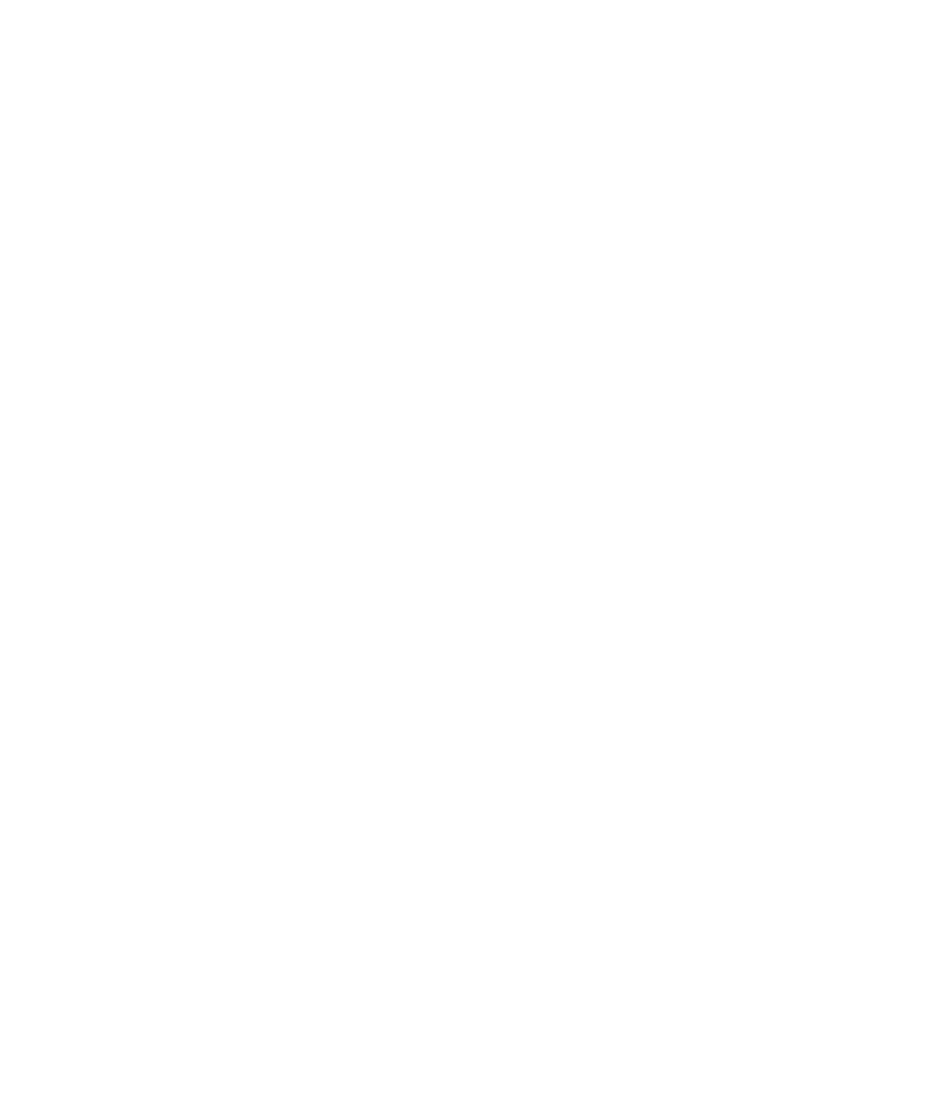
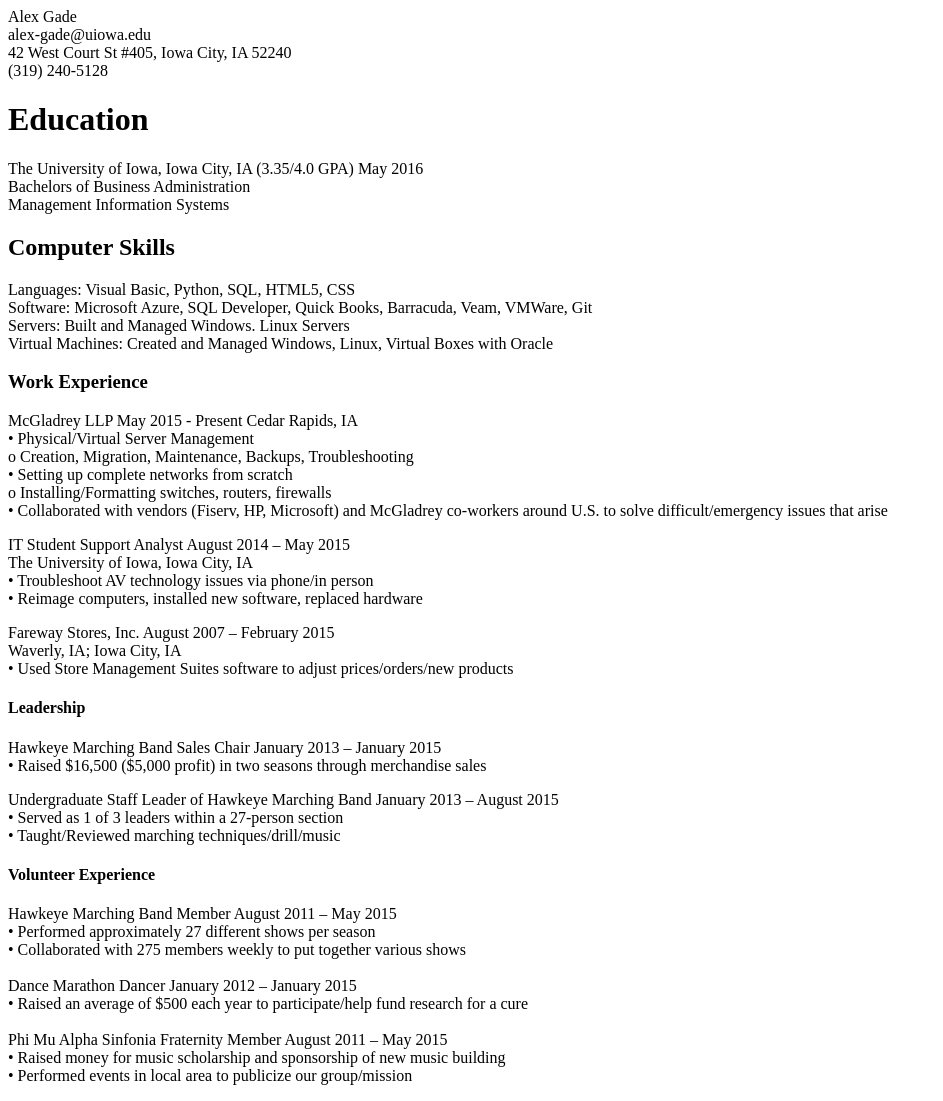
Before and after one commit to agade/hw2, a plain HTML site: page resume.html in a window 1280 px wide. Shown: the whole page, without its empty margins (0-943 px from the left). Before the commit the page ends 800 px from the top, so only its background shows below. Drawn offline with Linux system fonts and the light colour scheme.

Commit message:
Added resume in a div. Put each section into its own paragraph..hopefully I did it correctly. Will focus on aligning it to the left next.

```diff
--- a/resume.html
+++ b/resume.html
@@ -5,3 +5,79 @@
 <Title> Alex's Resume</title>
 </head>
 <body>
+<div id="resume">
+<h0>
+ Alex Gade <br>
+alex-gade@uiowa.edu <br>
+42 West Court St #405, Iowa City, IA 52240 <br>
+(319) 240-5128 <br>
+</h0>
+
+
+<h1>Education</h1>
+<p>
+The University of Iowa, Iowa City, IA (3.35/4.0 GPA)				                May 2016<br>
+			Bachelors of Business Administration<br>
+			Management Information Systems<br>
+</p>
+
+<h2> Computer Skills </h2>
+<p>
+Languages: Visual Basic, Python, SQL, HTML5, CSS<br>
+			Software: Microsoft Azure, SQL Developer, Quick Books, Barracuda, Veam, VMWare, Git<br>
+			Servers: Built and Managed Windows. Linux Servers<br>
+			Virtual Machines: Created and Managed Windows, Linux, Virtual Boxes with Oracle<br>
+</p>
+
+<h3> Work Experience</h3>
+<p>
+McGladrey LLP		         						              May 2015 - Present		Cedar Rapids, IA<br>
+•	Physical/Virtual Server Management<br>
+o	Creation, Migration, Maintenance, Backups, Troubleshooting<br>
+•	Setting up complete networks from scratch<br>
+o	Installing/Formatting switches, routers, firewalls<br>
+•	Collaborated with vendors (Fiserv, HP, Microsoft) and McGladrey co-workers around U.S. to solve difficult/emergency issues that arise<br>
+</p>
+
+<p>
+IT Student Support Analyst						    August 2014 – May 2015<br>
+		The University of Iowa, Iowa City, IA<br>
+•	Troubleshoot AV technology issues via phone/in person<br>
+•	Reimage computers, installed new software, replaced hardware<br>
+</p>
+
+<p>
+Fareway Stores, Inc.						          August 2007 – February 2015<br>
+Waverly, IA; Iowa City, IA<br>
+•	Used Store Management Suites software to adjust prices/orders/new products<br>
+</p>
+
+<h4>Leadership</h4>
+<p>
+Hawkeye Marching Band Sales Chair			                          January 2013 – January 2015<br>
+•	Raised $16,500 ($5,000 profit) in two seasons through merchandise sales<br>
+</p>
+
+<p>
+Undergraduate Staff Leader of Hawkeye Marching Band	             January 2013 – August 2015<br>
+•	Served as 1 of 3 leaders within a 27-person section<br>
+•	Taught/Reviewed marching techniques/drill/music<br>
+</p>
+
+<h4>Volunteer Experience</h4>
+<p>
+Hawkeye Marching Band Member				                   August 2011 – May 2015<br>
+•	Performed approximately 27 different shows per season<br>
+•	Collaborated with 275 members weekly to put together various shows<br><br>
+
+			Dance Marathon Dancer					           January 2012 – January 2015<br>
+•	Raised an average of $500 each year to participate/help fund research for a cure<br><br>
+
+			Phi Mu Alpha Sinfonia Fraternity Member				    August 2011 – May 2015<br>
+•	Raised money for music scholarship and sponsorship of new music building<br>
+•	Performed events in local area to publicize our group/mission<br>
+
+
+</div>
+</body>
+</html>
```
